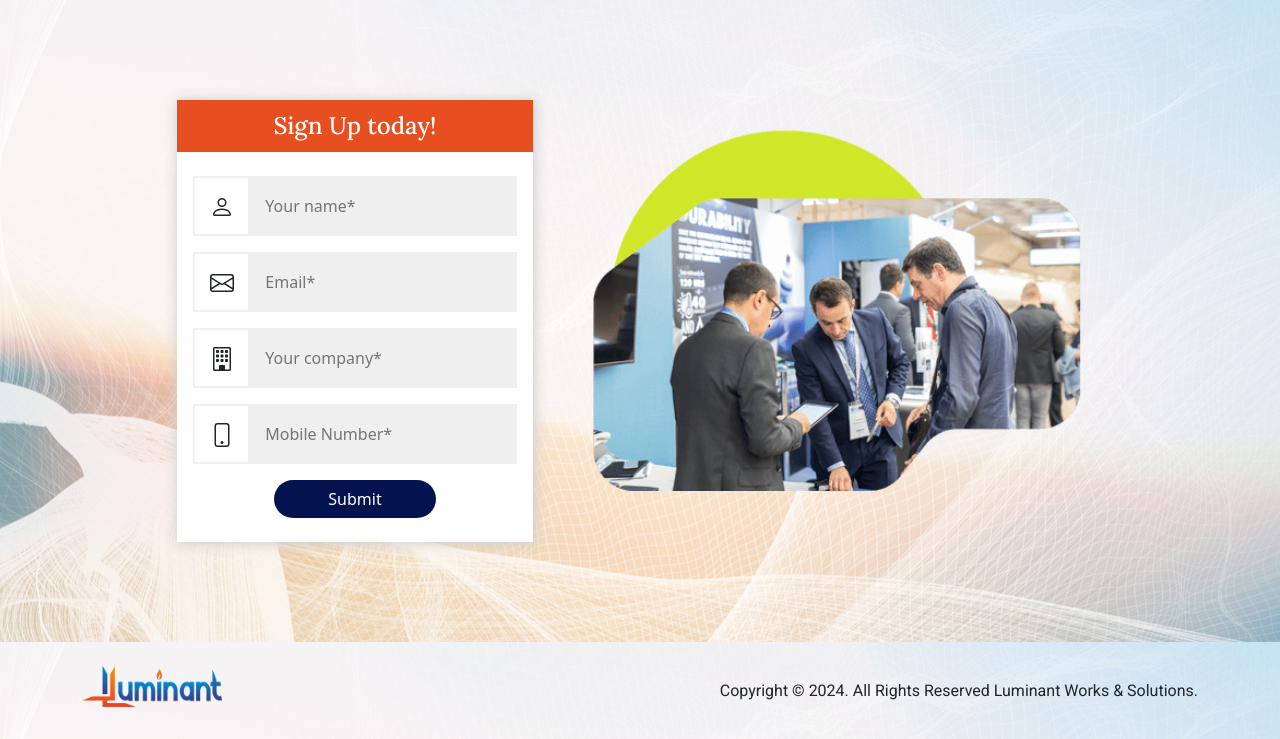
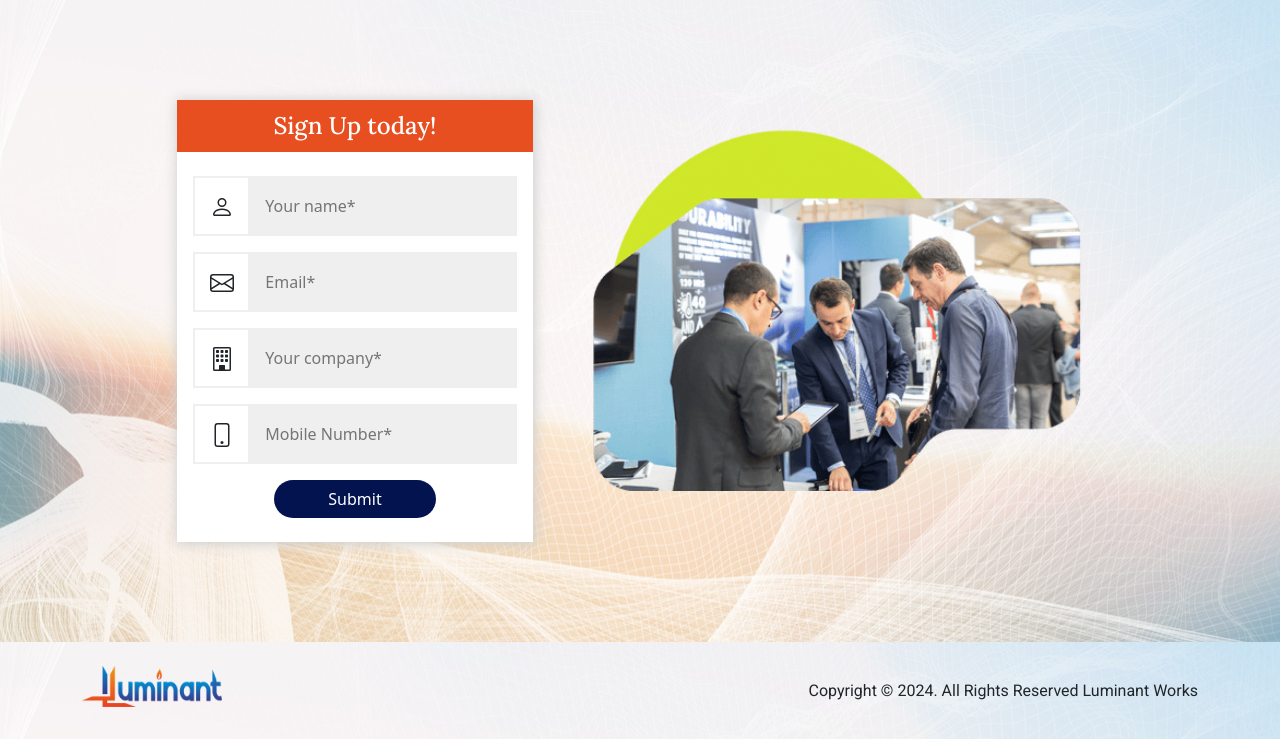
Before and after one commit to EasyLink2023/lluminant-microsite, a plain HTML site: page index.html in a window 1280 px wide. Shown: the part 3102-3841 px from the top of the page. Drawn offline with Linux system fonts and the light colour scheme.

Commit message:
copyright name short change updated

```diff
--- a/index.html
+++ b/index.html
@@ -298,7 +298,7 @@
                   <img src="images/lluminant-logo.png" alt="Logo" class="img-fluid">
                 </div>
                 <div class="copyright text-center ">
-                    <p style="margin-bottom: 0;"> Copyright  &copy; 2024. All Rights Reserved Luminant Works & Solutions.</p>
+                    <p style="margin-bottom: 0;"> Copyright  &copy; 2024. All Rights Reserved Luminant Works</p>
                 </div>
                 <!-- <div class="social-icons d-flex">
                     <div class="d-flex footer-icons" style="width: 100%;justify-content: space-between;">
```
